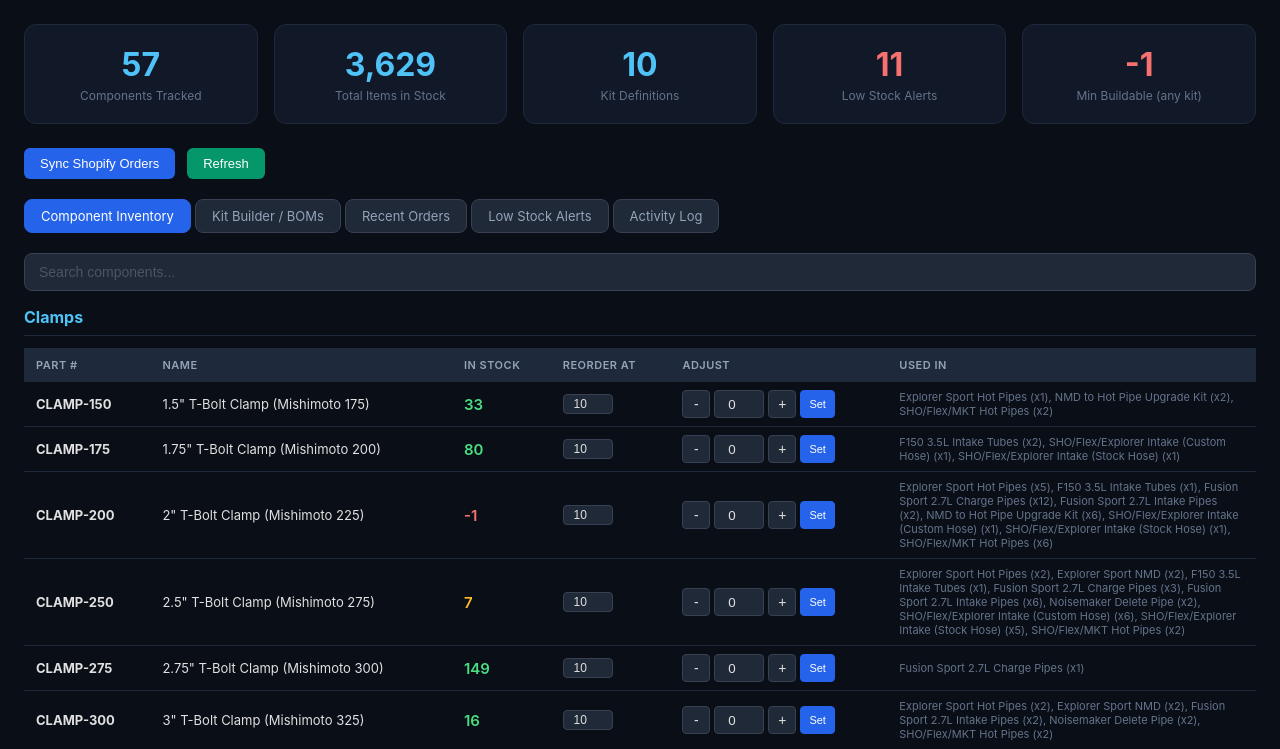
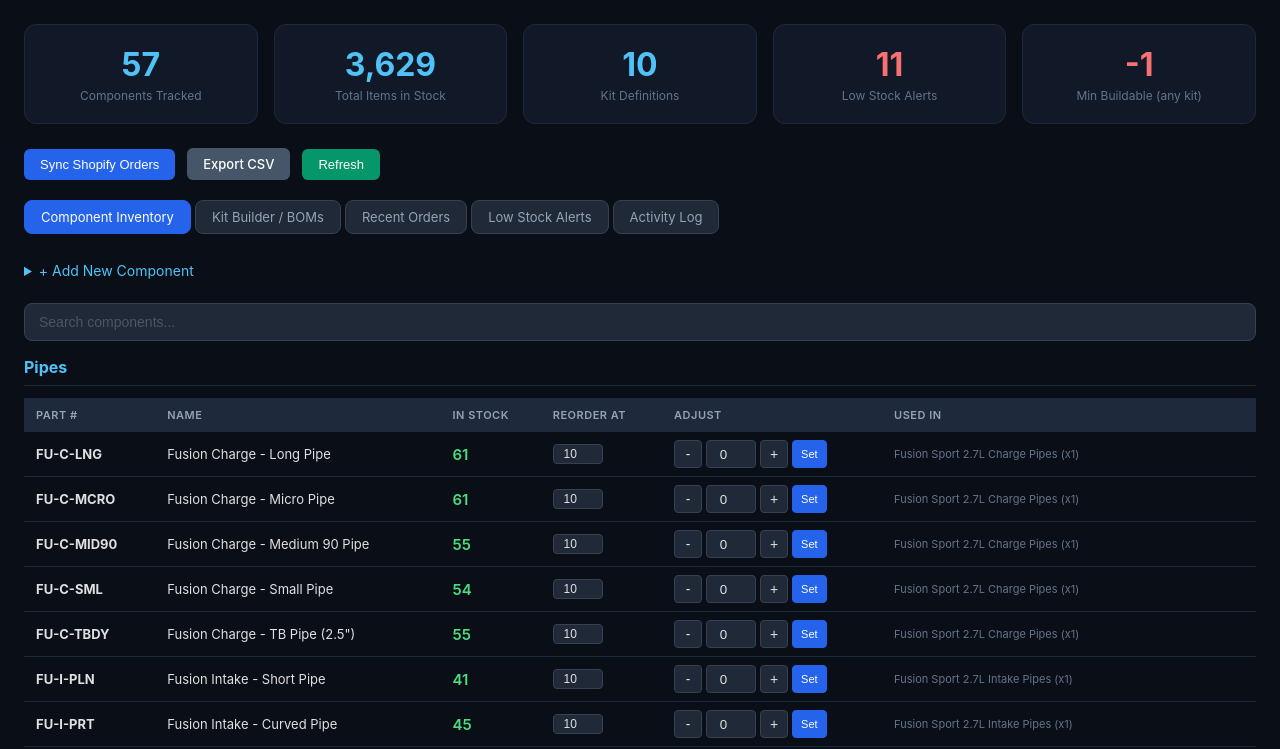
Before and after one commit to mtxpert/epp-inventory, a Flask app: page / in a window 1280 px wide. Shown: the part 56-805 px from the top of the page. Run offline with Flask 3, Linux system fonts and the light colour scheme; a user stored in the database is signed in.

Commit message:
Add CSV export, build kit, add component features
- CSV export button downloads full inventory report
- Build kit button for manual component deduction
- Add component form (admin only) with category picker
- Component delete API (admin, checks kit dependencies)
- Category ordering: Pipes first, then Couplers, Clamps, Misc

Co-Authored-By: Claude Opus 4.6 <noreply@anthropic.com>

```diff
--- a/app.py
+++ b/app.py
@@ -1,9 +1,11 @@
 #!/usr/bin/env python3
 """EPP Inventory Manager — Cloud-deployed inventory & BOM system."""
 import os
+import io
+import csv
 import json
 from datetime import datetime, timezone
-from flask import Flask, render_template, jsonify, request, redirect, url_for, flash
+from flask import Flask, render_template, jsonify, request, redirect, url_for, flash, Response
 from flask_login import LoginManager, login_user, logout_user, login_required, current_user
 from flask_mail import Mail
 from flask_apscheduler import APScheduler
@@ -220,14 +222,15 @@ def register_routes(app):
 
         min_buildable = min(kit_buildable.values()) if kit_buildable else 0
 
-        # Group components by category
+        # Group components by category (ordered)
+        cat_order = ['pipes', 'couplers', 'clamps', 'misc']
+        cat_labels = {'pipes': 'Pipes', 'couplers': 'Silicone Hoses & Couplers', 'clamps': 'Clamps', 'misc': 'Misc / Hardware'}
         categories = {}
-        cat_labels = {'pipes': 'Pipes', 'couplers': 'Silicone Hoses & Couplers', 'clamps': 'Clamps', 'misc': 'Misc / Hardware'}
-        for c in components:
-            cat = cat_labels.get(c.category, c.category)
-            if cat not in categories:
-                categories[cat] = []
-            categories[cat].append(c)
+        for cat_key in cat_order:
+            label = cat_labels.get(cat_key, cat_key)
+            cat_comps = [c for c in components if c.category == cat_key]
+            if cat_comps:
+                categories[label] = cat_comps
 
         # Build "used in" map
         used_in = {}
@@ -309,6 +312,117 @@ def register_routes(app):
         from shopify_sync import sync_recent_orders
         result = sync_recent_orders(hours=24)
         return jsonify(result)
+
+    # ── CSV Export ─────────────────────────────────────────────
+
+    @app.route('/api/export-csv')
+    @login_required
+    def export_csv():
+        output = io.StringIO()
+        writer = csv.writer(output)
+        writer.writerow(['Part Number', 'Name', 'Category', 'Old PN', 'Qty', 'Reorder At', 'Status'])
+        components = Component.query.order_by(Component.category, Component.part_number).all()
+        for c in components:
+            status = 'OUT OF STOCK' if c.qty <= 0 else 'Low' if c.qty <= c.reorder_threshold else 'OK'
+            writer.writerow([c.part_number, c.name, c.category, c.old_pn, c.qty, c.reorder_threshold, status])
+        output.seek(0)
+        return Response(
+            output.getvalue(),
+            mimetype='text/csv',
+            headers={'Content-Disposition': f'attachment; filename=epp-inventory-{datetime.now().strftime("%Y%m%d")}.csv'}
+        )
+
+    # ── Build Kit (manual deduction) ──────────────────────────
+
+    @app.route('/api/build-kit', methods=['POST'])
+    @login_required
+    def build_kit():
+        data = request.get_json()
+        kit_id = data.get('kit_id')
+        qty = int(data.get('qty', 1))
+        kit = Kit.query.get(kit_id)
+        if not kit:
+            return jsonify({'error': 'Kit not found'}), 404
+
+        # Check if buildable
+        for kc in kit.components:
+            needed = kc.quantity * qty
+            if kc.component.qty < needed:
+                return jsonify({
+                    'error': f'Not enough {kc.component.part_number}: need {needed}, have {kc.component.qty}'
+                }), 400
+
+        # Deduct
+        deductions = []
+        for kc in kit.components:
+            total_deduct = kc.quantity * qty
+            kc.component.qty -= total_deduct
+            log = InventoryLog(
+                component_id=kc.component_id,
+                qty_change=-total_deduct,
+                reason=f"Manual build: {kit.name} x{qty}",
+                user_id=current_user.id
+            )
+            db.session.add(log)
+            deductions.append({
+                'part': kc.component.part_number,
+                'deducted': total_deduct,
+                'remaining': kc.component.qty
+            })
+
+        db.session.commit()
+        return jsonify({'ok': True, 'deductions': deductions})
+
+    # ── Component CRUD (admin) ────────────────────────────────
+
+    @app.route('/api/component', methods=['POST'])
+    @login_required
+    def add_component():
+        if current_user.role != 'admin':
+            return jsonify({'error': 'Admin only'}), 403
+        data = request.get_json()
+        pn = data.get('part_number', '').strip().upper()
+        name = data.get('name', '').strip()
+        category = data.get('category', 'misc').strip().lower()
+        qty = int(data.get('qty', 0))
+        threshold = int(data.get('reorder_threshold', 10))
+
+        if not pn or not name:
+            return jsonify({'error': 'Part number and name required'}), 400
+        if Component.query.filter_by(part_number=pn).first():
+            return jsonify({'error': 'Part number already exists'}), 400
+
+        comp = Component(
+            part_number=pn, name=name, category=category,
+            qty=qty, reorder_threshold=threshold
+        )
+        db.session.add(comp)
+        log = InventoryLog(
+            component_id=None, qty_change=qty,
+            reason=f"New component added: {pn}", user_id=current_user.id
+        )
+        db.session.flush()
+        log.component_id = comp.id
+        db.session.add(log)
+        db.session.commit()
+        return jsonify({'ok': True, 'id': comp.id})
+
+    @app.route('/api/component/<part_number>', methods=['DELETE'])
+    @login_required
+    def delete_component(part_number):
+        if current_user.role != 'admin':
+            return jsonify({'error': 'Admin only'}), 403
+        comp = Component.query.filter_by(part_number=part_number).first()
+        if not comp:
+            return jsonify({'error': 'Not found'}), 404
+        # Check if used in any kit
+        if comp.kit_components:
+            kit_names = [kc.kit.name for kc in comp.kit_components]
+            return jsonify({'error': f'Used in kits: {", ".join(kit_names)}'}), 400
+        InventoryLog.query.filter_by(component_id=comp.id).delete()
+        db.session.delete(comp)
+        db.session.commit()
+        return jsonify({'ok': True})
 
     # ── Kit CRUD ─────────────────────────────────────────────────
 
--- a/templates/dashboard.html
+++ b/templates/dashboard.html
@@ -27,8 +27,9 @@
 </div>
 
 <!-- Action Bar -->
-<div style="display: flex; gap: 12px; margin-bottom: 20px; flex-wrap: wrap;">
+<div style="display: flex; gap: 12px; margin-bottom: 20px; flex-wrap: wrap; align-items: center;">
     <button class="btn btn-primary" onclick="syncOrders()" id="syncBtn">Sync Shopify Orders</button>
+    <a href="/api/export-csv" class="btn" style="background: #475569; color: #fff;">Export CSV</a>
     <button class="btn btn-success" onclick="location.reload()">Refresh</button>
     <div id="syncStatus" style="font-size: 13px; color: #64748b; display: flex; align-items: center;"></div>
 </div>
@@ -44,6 +45,38 @@
 
 <!-- Tab: Component Inventory -->
 <div id="tab-inventory" class="tab-content active">
+    {% if current_user.role == 'admin' %}
+    <details style="margin-bottom: 16px;">
+        <summary style="cursor: pointer; color: #4fc3f7; font-size: 14px; padding: 8px 0;">+ Add New Component</summary>
+        <div class="card" style="margin-top: 8px;">
+            <div style="display: flex; gap: 12px; flex-wrap: wrap; align-items: end;" id="addCompForm">
+                <div>
+                    <label style="font-size: 12px; color: #64748b; display: block; margin-bottom: 4px;">Part Number</label>
+                    <input type="text" id="new-pn" placeholder="e.g. BOLT-M8" style="padding: 8px 12px; background: #1f2937; border: 1px solid #374151; border-radius: 6px; color: #e0e0e0; font-size: 13px; width: 120px;">
+                </div>
+                <div>
+                    <label style="font-size: 12px; color: #64748b; display: block; margin-bottom: 4px;">Name</label>
+                    <input type="text" id="new-name" placeholder="e.g. M8 Hex Bolt" style="padding: 8px 12px; background: #1f2937; border: 1px solid #374151; border-radius: 6px; color: #e0e0e0; font-size: 13px; width: 200px;">
+                </div>
+                <div>
+                    <label style="font-size: 12px; color: #64748b; display: block; margin-bottom: 4px;">Category</label>
+                    <select id="new-cat" style="padding: 8px 12px; background: #1f2937; border: 1px solid #374151; border-radius: 6px; color: #e0e0e0; font-size: 13px;">
+                        <option value="pipes">Pipes</option>
+                        <option value="couplers">Couplers</option>
+                        <option value="clamps">Clamps</option>
+                        <option value="misc" selected>Misc</option>
+                    </select>
+                </div>
+                <div>
+                    <label style="font-size: 12px; color: #64748b; display: block; margin-bottom: 4px;">Qty</label>
+                    <input type="number" id="new-qty" value="0" min="0" style="padding: 8px 12px; background: #1f2937; border: 1px solid #374151; border-radius: 6px; color: #e0e0e0; font-size: 13px; width: 70px;">
+                </div>
+                <button class="btn btn-success" onclick="addComponent()">Add</button>
+                <span id="addCompStatus" style="font-size: 13px;"></span>
+            </div>
+        </div>
+    </details>
+    {% endif %}
     <input type="text" class="search-box" placeholder="Search components..." oninput="filterComponents(this.value)">
     {% for cat_name, cat_components in categories.items() %}
     <div class="section">
@@ -87,7 +120,7 @@
         <h2>Kit Definitions (BOMs)</h2>
         <table>
             <thead>
-                <tr><th>Kit Name</th><th>Shopify ID</th><th>Variant</th><th>Components</th><th>Buildable</th></tr>
+                <tr><th>Kit Name</th><th>Shopify ID</th><th>Variant</th><th>Components</th><th>Buildable</th><th>Build</th></tr>
             </thead>
             <tbody>
                 {% for kit in kits %}
@@ -104,6 +137,12 @@
                     </td>
                     <td class="qty-cell {{ 'qty-critical' if kit_buildable[kit.id] <= 0 else 'qty-low' if kit_buildable[kit.id] < 5 else 'qty-ok' }}">
                         {{ kit_buildable[kit.id] }}
+                    </td>
+                    <td>
+                        <div class="adjust-group">
+                            <input type="number" id="build-{{ kit.id }}" value="1" min="1" style="width: 40px;">
+                            <button class="set-btn" onclick="buildKit({{ kit.id }}, '{{ kit.name }}')" {{ 'disabled' if kit_buildable[kit.id] <= 0 }}>Build</button>
+                        </div>
                     </td>
                 </tr>
                 {% endfor %}
@@ -266,6 +305,44 @@ function updateQtyStyle(pn, qty) {
     cell.className = 'qty-cell ' + (qty <= 0 ? 'qty-critical' : qty <= 10 ? 'qty-low' : 'qty-ok');
 }
 
+async function buildKit(kitId, kitName) {
+    const qty = parseInt(document.getElementById('build-' + kitId).value) || 1;
+    if (!confirm(`Build ${qty}x ${kitName}? This will deduct all components.`)) return;
+    try {
+        const res = await fetch('/api/build-kit', {
+            method: 'POST',
+            headers: {'Content-Type': 'application/json'},
+            body: JSON.stringify({kit_id: kitId, qty: qty})
+        });
+        const data = await res.json();
+        if (data.error) {
+            alert('Build failed: ' + data.error);
+        } else {
+            alert(`Built ${qty}x ${kitName}. ${data.deductions.length} components deducted.`);
+            location.reload();
+        }
+    } catch(e) { alert('Error: ' + e.message); }
+}
+
+async function addComponent() {
+    const pn = document.getElementById('new-pn').value.trim();
+    const name = document.getElementById('new-name').value.trim();
+    const category = document.getElementById('new-cat').value;
+    const qty = parseInt(document.getElementById('new-qty').value) || 0;
+    const status = document.getElementById('addCompStatus');
+    if (!pn || !name) { status.textContent = 'Part # and name required'; status.style.color = '#f87171'; return; }
+    try {
+        const res = await fetch('/api/component', {
+            method: 'POST',
+            headers: {'Content-Type': 'application/json'},
+            body: JSON.stringify({part_number: pn, name: name, category: category, qty: qty})
+        });
+        const data = await res.json();
+        if (data.error) { status.textContent = data.error; status.style.color = '#f87171'; }
+        else { status.textContent = 'Added!'; status.style.color = '#4ade80'; setTimeout(() => location.reload(), 800); }
+    } catch(e) { status.textContent = 'Error: ' + e.message; status.style.color = '#f87171'; }
+}
+
 async function syncOrders() {
     const btn = document.getElementById('syncBtn');
     const status = document.getElementById('syncStatus');
```
